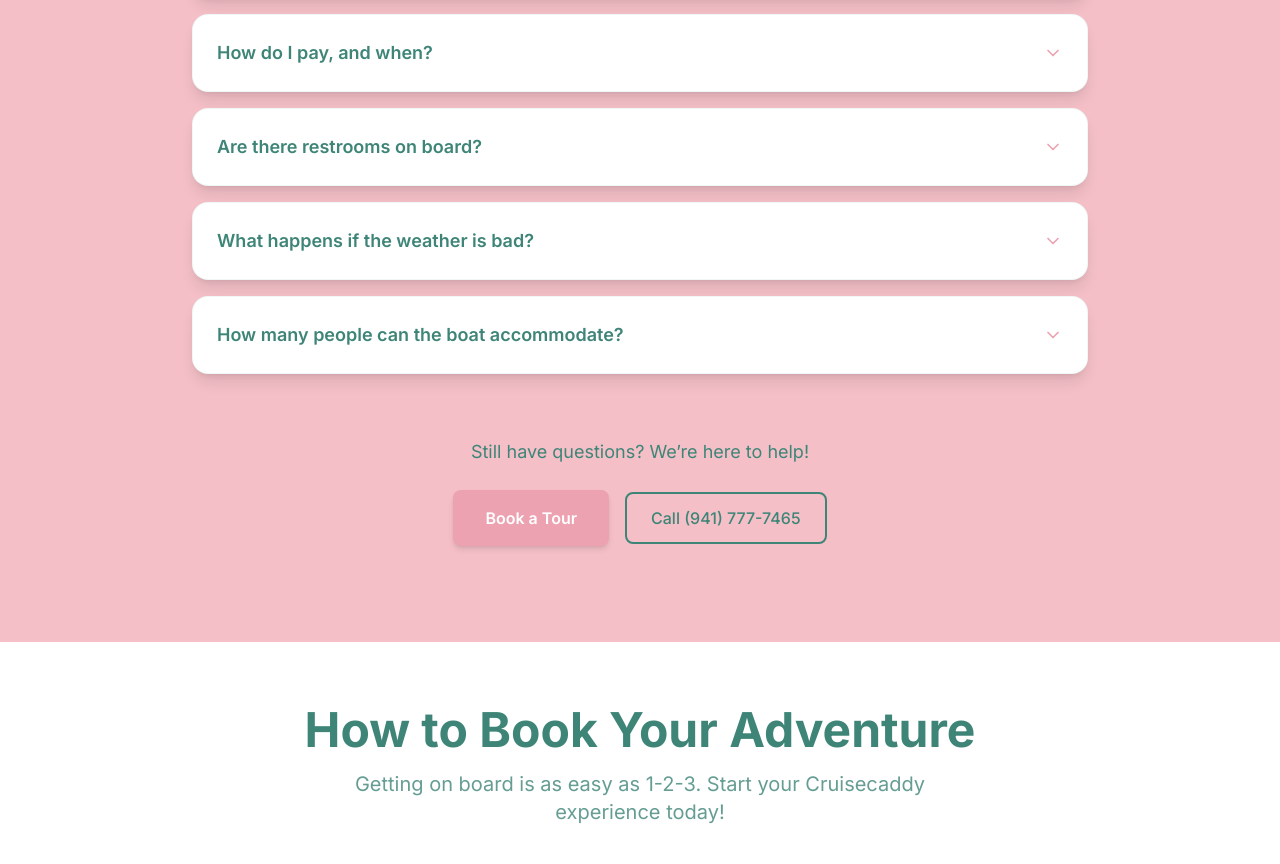
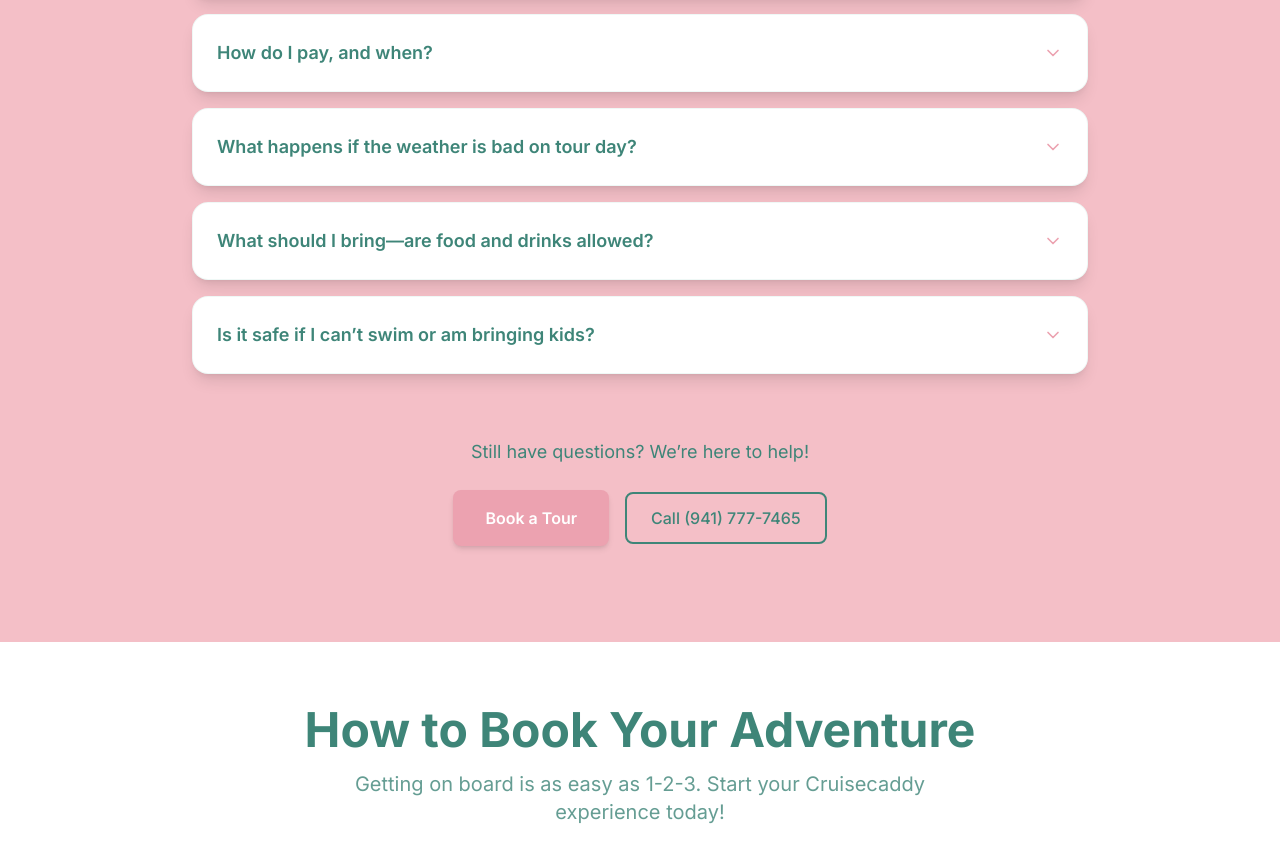
Before and after one commit to waaj529/cruisecaddy, a Next.js app: page / in a window 1280 px wide. Shown: the part 4624-5488 px from the top of the page. Built offline with nearby package versions, Linux system fonts and the light colour scheme; no server answers.

Commit message:
Updated faq-section.tsx

```diff
--- a/components/faq-section.tsx
+++ b/components/faq-section.tsx
@@ -40,16 +40,16 @@ export default function FAQSection() {
       answer: 'We accept credit cards via stripe, 4% convenience fee may apply at checkout. Payment is typically due at the time of booking unless otherwise arranged.'
     },
     {
-      question: 'Are there restrooms on board?',
-      answer: 'Our boat has a clean, private restroom facility on board for your convenience during the tour. We also make stops near facilities during longer tours if needed.'
+      question: 'What happens if the weather is bad on tour day?',
+      answer: 'Tours may continue in light rain, but if conditions are unsafe, we’ll cancel or reschedule at no extra cost.'
     },
     {
-      question: 'What happens if the weather is bad?',
-      answer: 'Safety is our top priority. If weather conditions are unsafe, we\'ll reschedule your tour at no charge or provide a full refund. We monitor weather closely and will contact you if changes are needed.'
+      question: 'What should I bring—are food and drinks allowed?',
+      answer: 'Bring essentials like sunscreen, water, and a snack. You can bring your own  drinks . We provide a cooler with cold ice.'
     },
     {
-      question: 'How many people can the boat accommodate?',
-      answer: 'Our pink Cadillac boat comfortably accommodates up to 12 passengers. This intimate group size ensures everyone gets the personal attention and space they deserve for the perfect experience.'
+      question: 'Is it safe if I can’t swim or am bringing kids?',
+      answer: 'Absolutely. Life jackets are provided to all passengers, and children and non-swimmers are welcome. Safety is our top priority.'
     }
   ];
 
```
